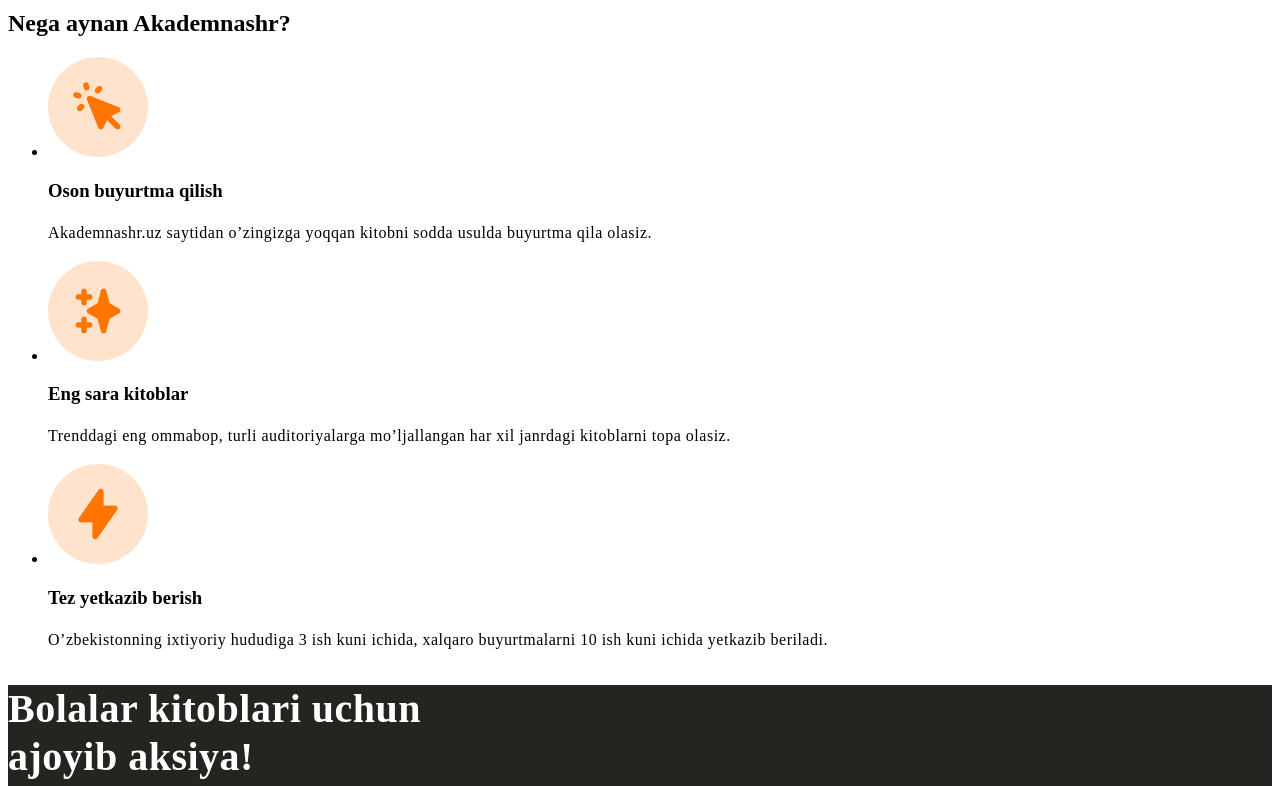
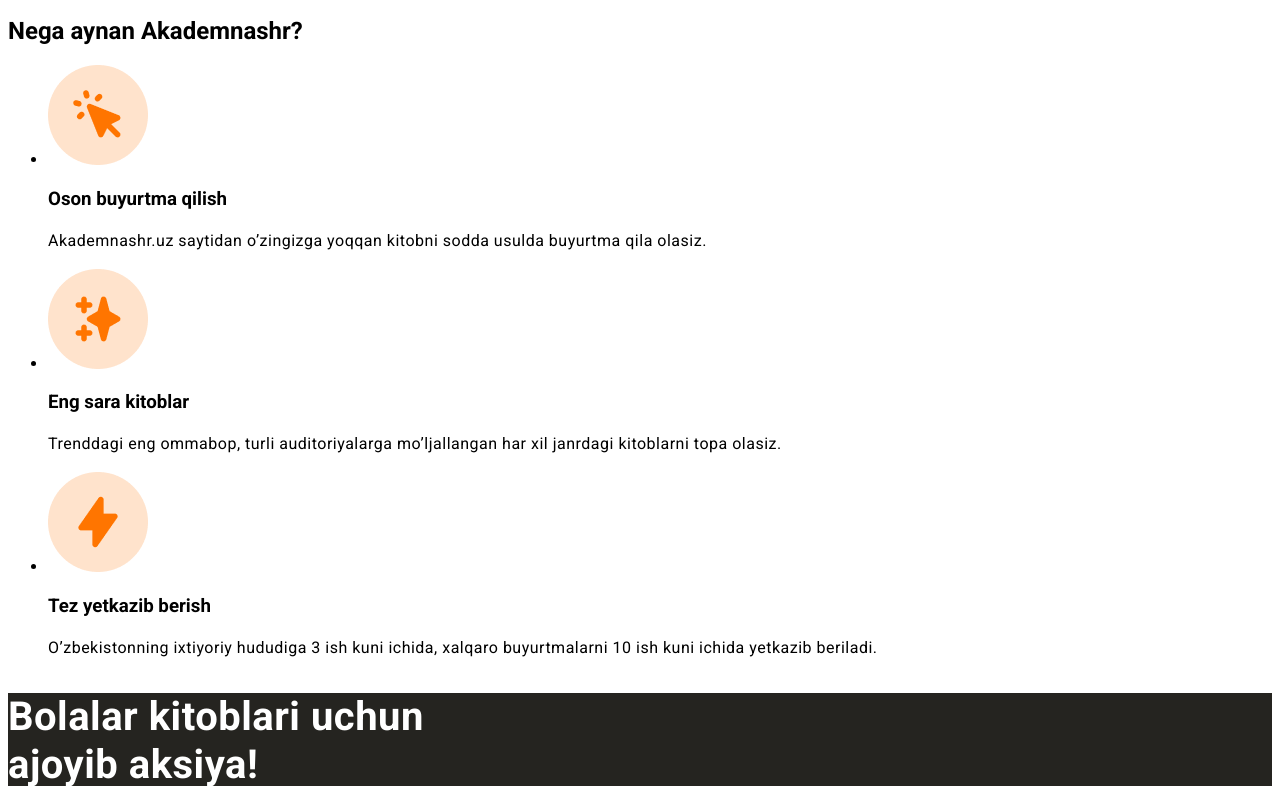
Before and after one commit to JasurbekovnaDev/AkademNashr, a plain HTML site: page index.html in a window 1280 px wide. Shown: the part 1054-1840 px from the top of the page. Drawn offline with Linux system fonts and the light colour scheme.

Commit message:
fontsadd

```diff
--- a/css/style.css
+++ b/css/style.css
@@ -1,3 +1,13 @@
+ /*
+ Roboto - font
+ font-weight: 400,500,700
+ Normal,mediam
+ */
+ * {
+   font-family: "Roboto",sans-serif;
+   font-weight: ;
+ }
+
  .site-header {
    background-color: white;
  }
--- a/index.html
+++ b/index.html
@@ -6,6 +6,10 @@
   <meta name="viewport" content="width=device-width, initial-scale=1.0">
   <title>AkademNashr</title>
   <link rel="stylesheet" href="./css/style.css">
+  <link rel="preconnect" href="https://fonts.googleapis.com">
+  <link rel="preconnect" href="https://fonts.gstatic.com" crossorigin>
+  <link href="https://fonts.googleapis.com/css2?family=Roboto:ital,wght@0,100..900;1,100..900&display=swap"
+    rel="stylesheet">
 </head>
 
 <body>
@@ -33,7 +37,8 @@
       <div class="hero-content">
         <hr class="orange-line">
         <h2 class="hero-title">Pythonda dasturlash asoslari</h2>
-        <p class="hero-text">Dasturlash asoslariga oid o‘zbek tilidagi ilk eng mukammal qo‘llanma. Kitobning har bir bo‘limi uchun
+        <p class="hero-text">Dasturlash asoslariga oid o‘zbek tilidagi ilk eng mukammal qo‘llanma. Kitobning har bir
+          bo‘limi uchun
           maxsus
           video darslar yozilgan bo‘lib, ularga kitobda ko‘rsatilgan QR kod orqali o‘tish mumkin.</p>
         <a href="#" class="main-link">Buyurtma berish </a>
@@ -51,17 +56,20 @@
         <li class="future">
           <img src="./img/feature-icon1.png" alt="Feature icon">
           <h3 class="future-item-title">Oson buyurtma qilish</h3>
-          <p class="future-item-text">Akademnashr.uz saytidan o’zingizga yoqqan kitobni sodda usulda buyurtma qila olasiz.</p>
+          <p class="future-item-text">Akademnashr.uz saytidan o’zingizga yoqqan kitobni sodda usulda buyurtma qila
+            olasiz.</p>
         </li>
         <li class="future">
           <img src="./img/feature-icon2.png" alt="Feature icon">
           <h3 class="future-item-title">Eng sara kitoblar</h3>
-          <p class="future-item-text">Trenddagi eng ommabop, turli auditoriyalarga mo’ljallangan har xil janrdagi kitoblarni topa olasiz.</p>
+          <p class="future-item-text">Trenddagi eng ommabop, turli auditoriyalarga mo’ljallangan har xil janrdagi
+            kitoblarni topa olasiz.</p>
         </li>
         <li class="future">
           <img src="./img/feature-icon3.png" alt="Feature icon">
           <h3 class="future-item-title">Tez yetkazib berish</h3>
-          <p class="future-item-text">O’zbekistonning ixtiyoriy hududiga 3 ish kuni ichida, xalqaro buyurtmalarni 10 ish kuni ichida yetkazib
+          <p class="future-item-text">O’zbekistonning ixtiyoriy hududiga 3 ish kuni ichida, xalqaro buyurtmalarni 10 ish
+            kuni ichida yetkazib
             beriladi.</p>
         </li>
       </ul>
@@ -71,9 +79,11 @@
     <section class="sale">
       <div class="sale-content">
         <h2 class="sale-title">Bolalar kitoblari uchun ajoyib aksiya!</h2>
-        <p class="sale-text">Ertaklar, she’rlar, sarguzasht asarlar, fikrlashni o’stirish uchun turli mashq qo’llanmalari va komikslar.
+        <p class="sale-text">Ertaklar, she’rlar, sarguzasht asarlar, fikrlashni o’stirish uchun turli mashq
+          qo’llanmalari va komikslar.
         </p>
-        <p class="sale-text">Aksiyadagi eng katta to’plamda <span class="primary-text">50 ta kitob</span>ni <span class="primary-text">350 ming</span> so’mga (aslida 383 ming so’m) sotib olishingiz mumkin.
+        <p class="sale-text">Aksiyadagi eng katta to’plamda <span class="primary-text">50 ta kitob</span>ni <span
+            class="primary-text">350 ming</span> so’mga (aslida 383 ming so’m) sotib olishingiz mumkin.
         </p>
         <a href="#" class="main-link">Buyurtma berish</a>
       </div>
```
Also changed, not shown: fonts/Roboto-Medium.ttf (added), fonts/Roboto-Regular.ttf (added), fonts/Roboto_Condensed-Bold.ttf (added). Lines whose indentation alone changed are shown as unchanged.
